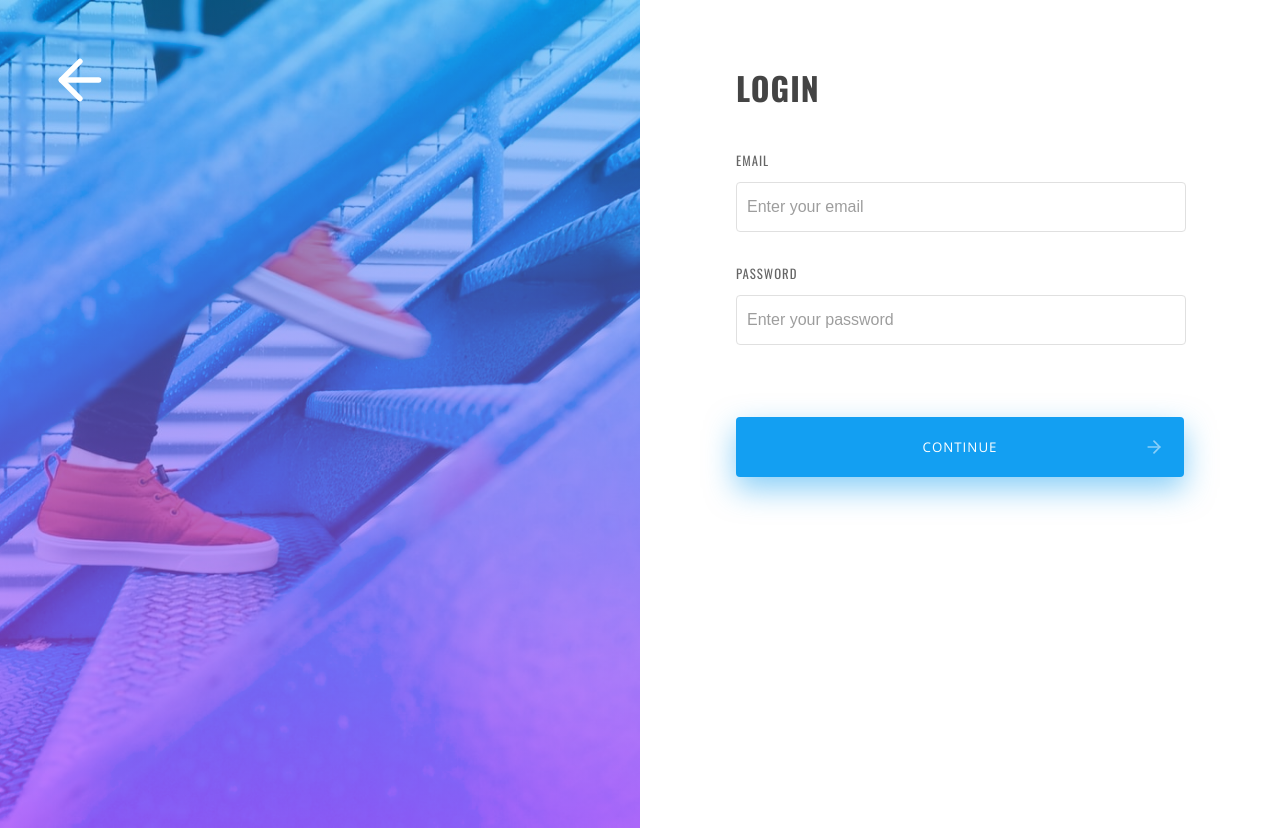
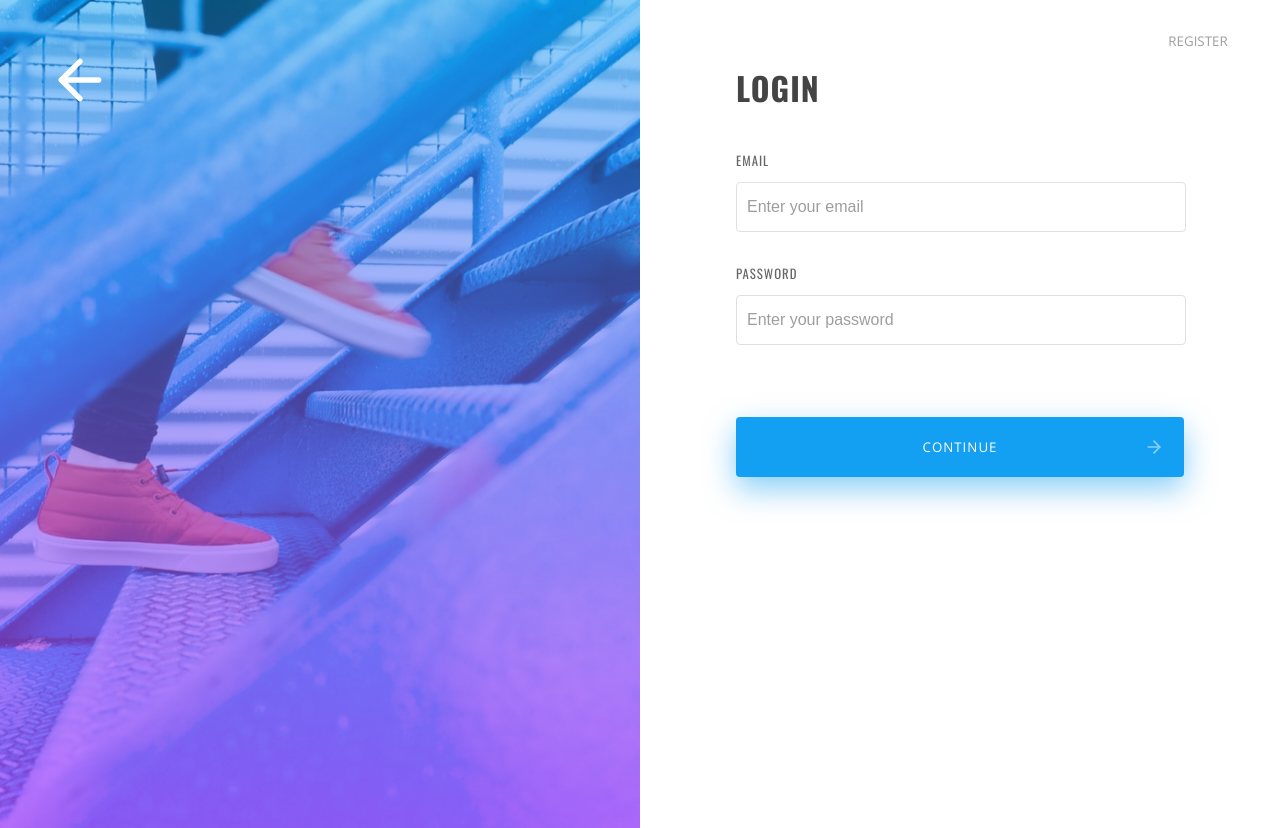
Before and after one commit to sanderhelleso/open-excercise-API, a React (Create React App) app in the folder client/: page /login in a window 1280 px wide. Built offline with nearby package versions, Linux system fonts and the light colour scheme; no server answers; what react-stripe-elements would draw is missing.

Commit message:
restyle_signup: added stage change button to change from login to register and vise verca

```diff
--- a/client/src/components/auth/Auth.js
+++ b/client/src/components/auth/Auth.js
@@ -5,6 +5,7 @@ import Cover from '../auth/Cover';
 import { withRouter } from 'react-router-dom';
 import Register from './Register';
 import Login from './Login';
+import NegateStage from './NegateStage';
 
 const Auth = ({ match }) => {
 	const renderAuth = () => {
@@ -25,6 +26,7 @@ const Auth = ({ match }) => {
 
 	return (
 		<StyledMain>
+			<NegateStage stage={match.url.split('').slice(1).join('')} />
 			<Cover />
 			<StyledCont>
 				<div className="inner">{renderAuth()}</div>
@@ -39,6 +41,7 @@ const StyledMain = styled.main`
 	min-width: 100%;
 	min-height: 100vh;
 	display: flex;
+	position: relative;
 `;
 
 const StyledCont = styled.div`
--- a/client/src/components/auth/Cover.js
+++ b/client/src/components/auth/Cover.js
@@ -3,7 +3,7 @@ import styled from 'styled-components';
 import { ArrowLeft } from 'react-feather';
 import { withRouter } from 'react-router';
 
-const Cover = ({ history }) => {
+const Cover = ({ history, match }) => {
 	return (
 		<StyledCover>
 			<ArrowLeft onClick={() => history.push('/')} />
--- /dev/null
+++ b/client/src/components/auth/NegateStage.js
@@ -0,0 +1,31 @@
+import React from 'react';
+import styled from 'styled-components';
+import { withRouter } from 'react-router-dom';
+
+const negated = {
+	login: 'register',
+	register: 'login'
+};
+
+const NegateStage = ({ stage, history }) => {
+	const renderLink = () => {
+		return <StyledLink onClick={() => history.push(`/${negated[stage]}`)}>{negated[stage]}</StyledLink>;
+	};
+
+	return renderLink();
+};
+
+export default withRouter(NegateStage);
+
+const StyledLink = styled.button`
+	outline: none;
+	border: 0;
+	background-color: transparent;
+	color: #9e9e9e;
+	position: absolute;
+	right: 2rem;
+	top: 2rem;
+	text-transform: uppercase;
+	min-width: 100px;
+	cursor: pointer;
+`;
```
